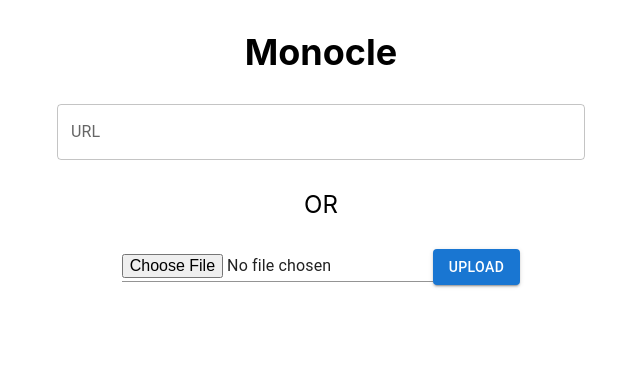
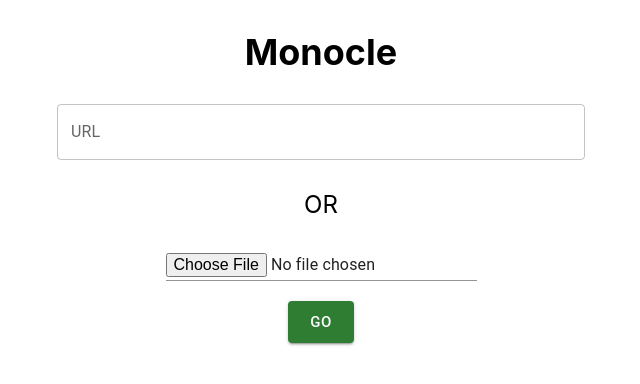
Before and after one commit to Joshua-Pow/Monacle, a React (Create React App) app in the folder monocle-frontend/: page / in a window 1280 px wide. Shown: the top 384 px of the page, without its empty margins (319-959 px from the left). Built offline with nearby package versions, Linux system fonts and the light colour scheme; the HTML template or start-up script is replaced by a standard one.

Commit message:
Handling onChange events

```diff
--- a/monocle-frontend/src/App.css
+++ b/monocle-frontend/src/App.css
@@ -21,3 +21,12 @@
 #outlined-basic{
   width: 500px;
 }
+
+#upload-button{
+  margin-left: 10px;
+}
+
+.button{
+  text-align: center;
+  margin-top: 20px;
+}
--- a/monocle-frontend/src/App.js
+++ b/monocle-frontend/src/App.js
@@ -1,7 +1,12 @@
+import React, { useState } from 'react';
 import { TextField, Input, Button } from '@mui/material';
 import './App.css';
 
 function App() {
+  const [ URL, setURL ] = useState('');
+  const [ PDF, setPDF ] = useState('');
+
+  console.log(URL, PDF);
   return (
     <div>
         <div className="header">
@@ -13,18 +18,21 @@ function App() {
             label="URL"
             variant="outlined"
             placeholder="Enter a URL"
+            onChange={(e) => setURL(e.target.value)}
           />
         </div>
         <div className="or">
           OR
         </div>
         <div className="pdf-mode">
-        <label htmlFor="contained-button-file">
-          <Input accept="image/*" id="contained-button-file" multiple type="file" />
-          <Button variant="contained" component="span">
-            Upload
+          <label htmlFor="contained-button-file">
+            <Input accept="image/*" id="contained-button-file" multiple type="file" onChange={(e) => console.log(e.target.value)}/>
+          </label>
+        </div>
+        <div className="button">
+          <Button size="large" variant="contained" color="success" onClick={() => console.log('clicked')}>
+            Go
           </Button>
-        </label>
         </div>
     </div>
   );
```
